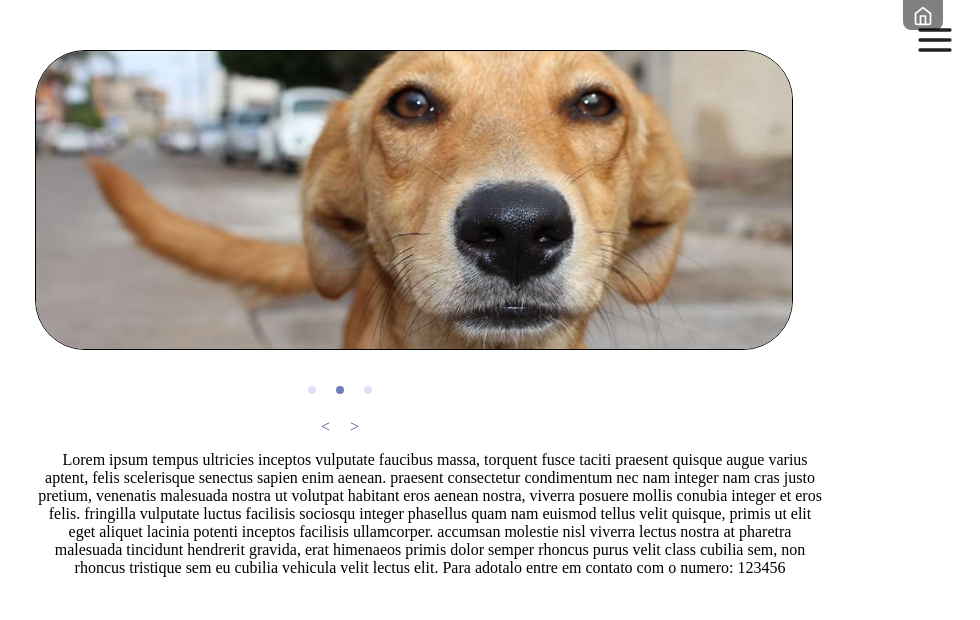
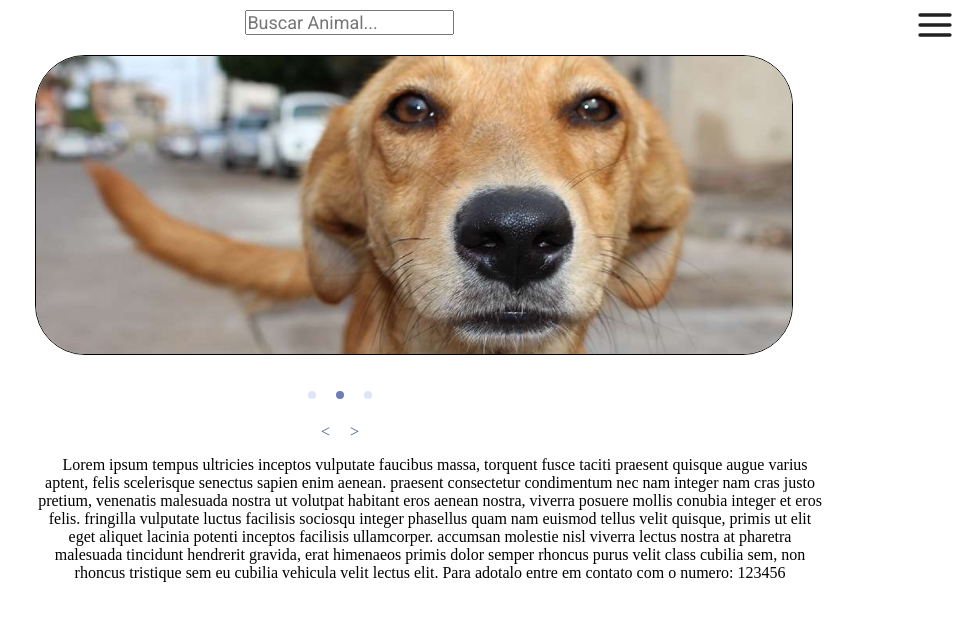
Before and after one commit to Angu-chuleta/Adotei-front, a React (Create React App) app: page /infopet in a window 1280 px wide. Shown: the top 620 px of the page, without its empty margins (300-1280 px from the left). Built offline with nearby package versions, Linux system fonts and the light colour scheme.

Commit message:
Barra de Busca

```diff
--- a/src/pages/BuscaPet/index.js
+++ b/src/pages/BuscaPet/index.js
@@ -1,6 +1,7 @@
 import React from 'react';
-import {FiSearch} from 'react-icons/fi/'
+import {FiLogIn} from 'react-icons/fi'
 import "./styles.css"
+import { Icon } from '@material-ui/core';
 
 //npm install @material-ui/core --save
 
@@ -9,9 +10,8 @@ export default function BuscaPet(){
 
 
     return (
-      <div classeName="busca-container">
-      <input type="search"></input>
-      <FiSearch size={30} color="black"> Buscar Pet</FiSearch>
+      <div className = "form-Search">
+        <input type="text" placeholder="Buscar Animal..." />
       </div>
     );
 }
--- a/src/pages/BuscaPet/styles.css
+++ b/src/pages/BuscaPet/styles.css
@@ -1,48 +1,8 @@
-.busca-container{
-    position: absolute;
-    width: 500px;
-    height: 500px;
-    left: 500px;
-    top: 80px;
-    height: 80vh;
-    margin: 0 auto;
-
-    background-color: #f0f0f5;
-    display: flex;
-    align-items: center;
-    justify-content: center;
-    border-radius: 10px 10px 10px 10px;
-    /*
-      width: 450px;
-      left: 495px;
-      height: 80vh;
-      margin: 0 auto;
+.form-Search{
+    padding: 5px;
+    margin-left: -1300%;
+    margin-top: 5px;
 
 
-  */
-  }
 
-  .busca-container section.form{
-      width: 100%;
-      max-width: 350px;
-      margin-right: 30px;
-
-
-  }
-
-
-  .busca-container section.form form{
-      margin-top: 100px;
-
-  }
-
-  .busca-container section.form form h1{
-      font-size: 32px;
-      margin-bottom: 32px;
-      text-align: center;
-  }
-
-  .busca-container section.form form input{
-      margin-top: 8px ;
-
-  }
+}
--- a/src/pages/Cabecalho/index.js
+++ b/src/pages/Cabecalho/index.js
@@ -2,8 +2,9 @@ import React from 'react';
 import Button from '@material-ui/core/Button';
 import Menu from '@material-ui/core/Menu';
 import MenuItem from '@material-ui/core/MenuItem'
-import {FiMenu, FiHome} from 'react-icons/fi';
+import {FiMenu} from 'react-icons/fi';
 import { Link } from 'react-router-dom';
+import BuscaPet from '../BuscaPet'
 import "./styles.css";
 
 //npm install @material-ui/core --save
@@ -24,13 +25,7 @@ export default function Cabecalho(){
 
     return (
       <div className="cabecalho-container">
-
-
-      <header>
-      <button  className="button" type="button">
-                      <a href="/adocao">
-                      <FiHome size={20} color="#FFF"/></a>
-          </button>
+        <BuscaPet/>
         <Button aria-controls="simple-menu" aria-haspopup="true" onClick={handleClick}>
            <FiMenu size={40}/>
         </Button>
@@ -41,13 +36,12 @@ export default function Cabecalho(){
           open={Boolean(anchorEl)}
           onClose={handleClose}
         >
+          <MenuItem onClick={handleClose} component={Link} to="/adocao">Inicio</MenuItem>
           <MenuItem onClick={handleClose} component={Link} to="/profileuser">Perfil</MenuItem>
           <MenuItem onClick={handleClose} component={Link} to="/adocao">Animais</MenuItem>
           <MenuItem onClick={handleClose} component={Link} to="/">Sair</MenuItem>
         </Menu>
 
-
-        </header>
       </div>
     );
 }
--- a/src/pages/Cabecalho/styles.css
+++ b/src/pages/Cabecalho/styles.css
@@ -7,9 +7,9 @@
     margin-left: 93%;
 }
 
-.cabecalho-container header button{
+.cabecalho-container button{
 
-    margin-top: -10px;
+    margin-top: -50px;
     margin-left: 25%;
     height: 40px;
     width: 40px;
--- a/src/pages/InfoPet/index.js
+++ b/src/pages/InfoPet/index.js
@@ -9,7 +9,8 @@ import virlata3 from "../../assets/imagens/virlata3.jpg"
 
 
 export default function InfoPet(){
-
+    const textoInfo = `Lorem ipsum tempus ultricies inceptos vulputate faucibus massa, torquent fusce taciti praesent quisque augue varius aptent, felis scelerisque senectus sapien enim aenean. praesent consectetur condimentum nec nam integer nam cras justo pretium, venenatis malesuada nostra ut volutpat habitant eros aenean nostra, viverra posuere mollis conubia integer et eros felis. fringilla vulputate luctus facilisis sociosqu integer phasellus quam nam euismod tellus velit quisque, primis ut elit eget aliquet lacinia potenti inceptos facilisis ullamcorper. accumsan molestie nisl viverra lectus nostra at pharetra malesuada tincidunt hendrerit gravida, erat himenaeos primis dolor semper rhoncus purus velit class cubilia sem, non rhoncus tristique sem eu cubilia vehicula velit lectus elit.
+    Para adotalo entre em contato com o numero: 123456 `
  return(
     <div className="sliderimg">
     <Cabecalho/>
@@ -21,9 +22,7 @@ export default function InfoPet(){
             </AliceCarousel>
             <div className="info-container">
 
-            <p>Lorem ipsum tempus ultricies inceptos vulputate faucibus massa, torquent fusce taciti praesent quisque augue varius aptent, felis scelerisque senectus sapien enim aenean. praesent consectetur condimentum nec nam integer nam cras justo pretium, venenatis malesuada nostra ut volutpat habitant eros aenean nostra, viverra posuere mollis conubia integer et eros felis. fringilla vulputate luctus facilisis sociosqu integer phasellus quam nam euismod tellus velit quisque, primis ut elit eget aliquet lacinia potenti inceptos facilisis ullamcorper. accumsan molestie nisl viverra lectus nostra at pharetra malesuada tincidunt hendrerit gravida, erat himenaeos primis dolor semper rhoncus purus velit class cubilia sem, non rhoncus tristique sem eu cubilia vehicula velit lectus elit.
-            Para adotalo entre em contato com o numero: 123456
-            </p>
+                <p>{textoInfo}</p>
             </div>
         </div>
     </div>
```
